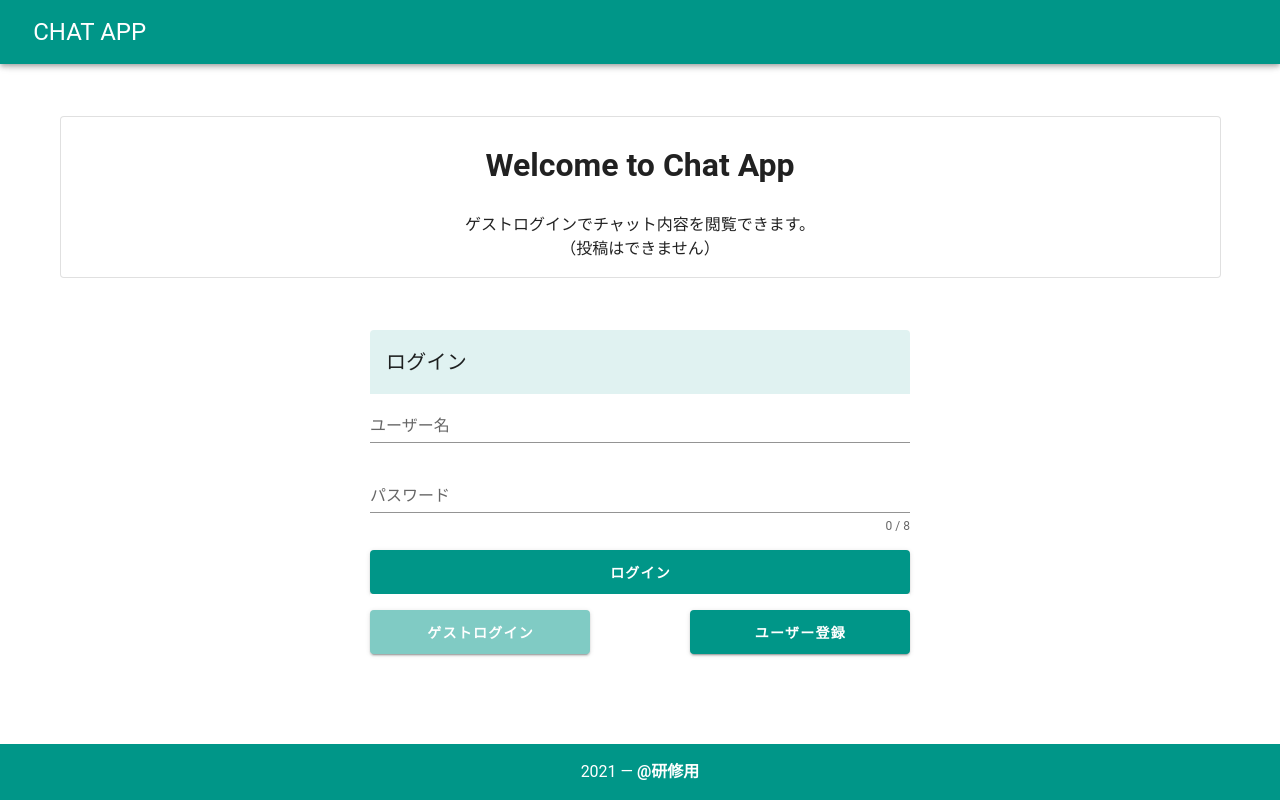
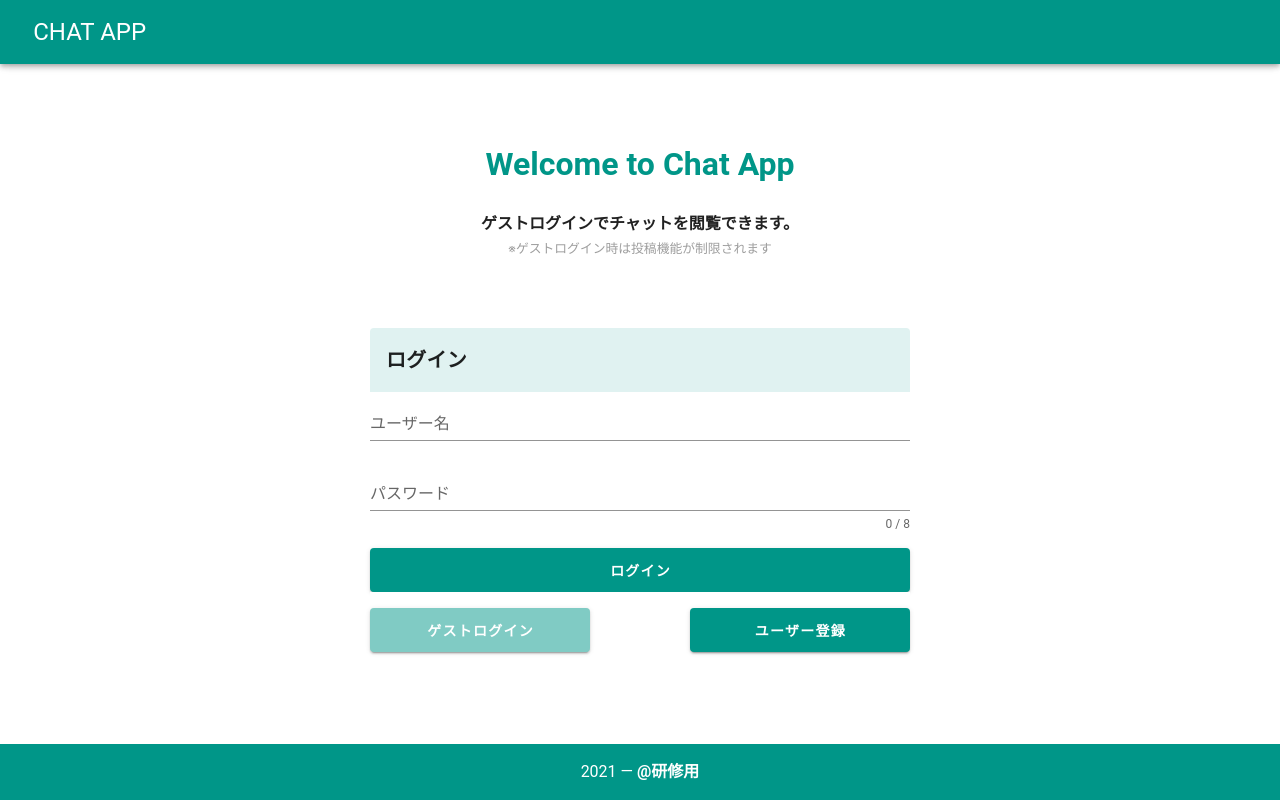
Before and after one commit to kyotaman/Chat_App, a Vue app in the folder Front/: page / in a window 1280 px wide. Built offline with nearby package versions, Linux system fonts and the light colour scheme.

Commit message:
軽微な修正

```diff
--- a/Front/src/components/contents/GuestView.vue
+++ b/Front/src/components/contents/GuestView.vue
@@ -90,5 +90,4 @@ export default {
     this.getMessages()
   }
 }
-
 </script>
--- a/Front/src/components/contents/Register.vue
+++ b/Front/src/components/contents/Register.vue
@@ -7,7 +7,8 @@
                     class="font-weigth-bold teal lighten-5"
                     justify="center"
                     align-content="center"
-                    >新規ユーザー登録
+                    >
+                    <span class="font-weight-bold">新規ユーザー登録</span>
                     </v-card-title>
 
                     <v-text-field
--- a/Front/src/components/contents/Top.vue
+++ b/Front/src/components/contents/Top.vue
@@ -2,13 +2,11 @@
     <v-container>
         <v-row class="text-center" justify="center">
             <v-col class="mb-10 mt-10">
-                <v-card outlined>
-                    <h1 class="mt-6 mb-6">Welcome to Chat App</h1>
-                    <p>
-                        ゲストログインでチャット内容を閲覧できます。<br>
-                        （投稿はできません）
-                    </p>
-                </v-card>
+                <h1 class="mt-6 mb-6 teal--text">Welcome to Chat App</h1>
+                <p>
+                    <span class="font-weight-bold">ゲストログインでチャットを閲覧できます。<br></span>
+                    <small class="grey--text">※ゲストログイン時は投稿機能が制限されます</small>
+                </p>
             </v-col>
         </v-row>
 
@@ -19,7 +17,8 @@
                     class="font-weigth-bold teal lighten-5"
                     justify="center"
                     align-content="center"
-                    >ログイン
+                    >
+                    <span class="font-weight-bold">ログイン</span>
                     </v-card-title>
 
                     <v-text-field
```
